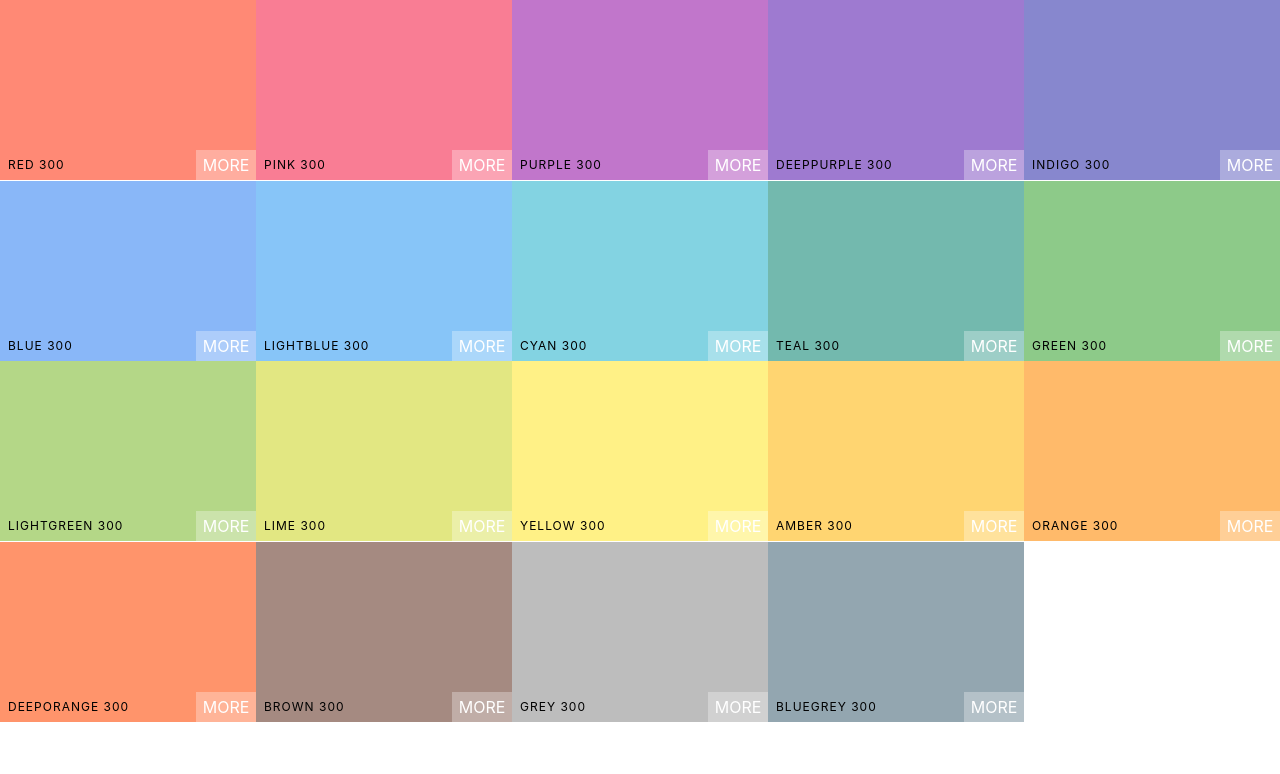
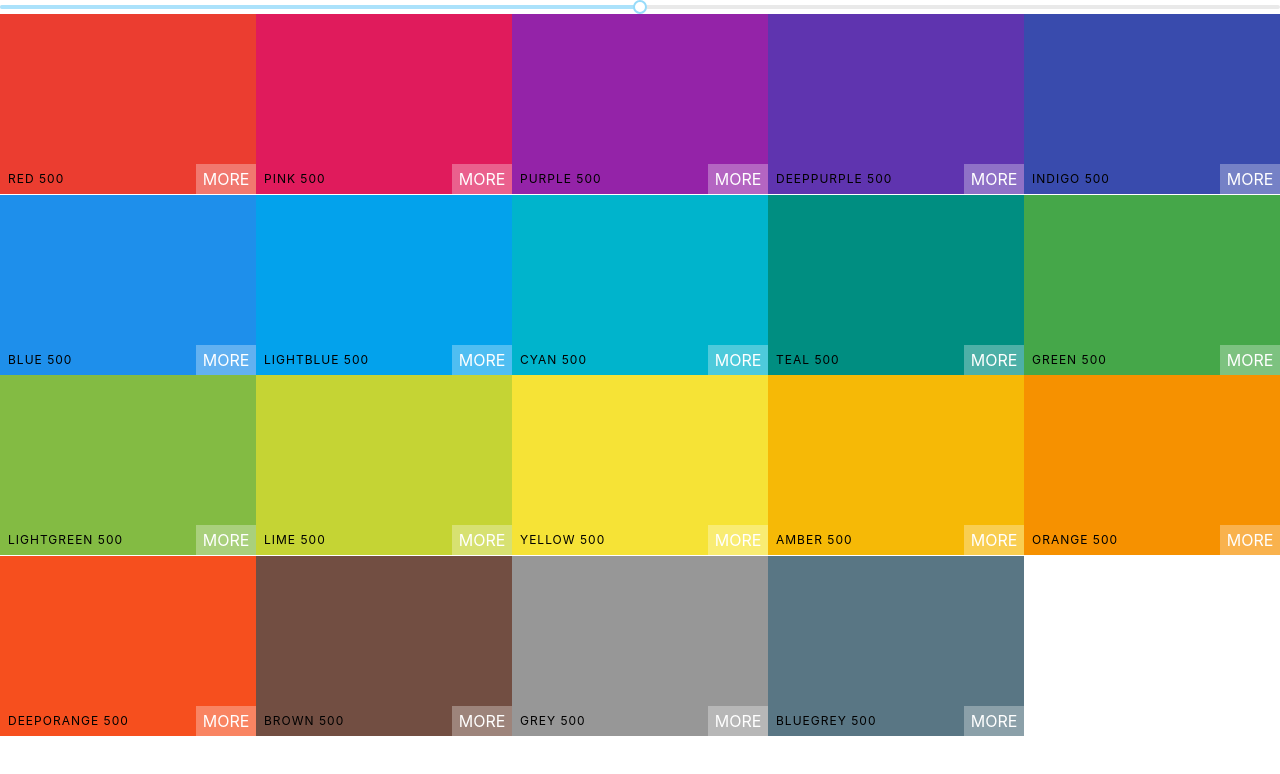
Before and after one commit to yunshine/React-Color-Palettes, a React (Create React App) app: page / in a window 1280 px wide. Shown: the top 774 px of the page. Built offline with nearby package versions, Linux system fonts and the light colour scheme.

Commit message:
Added unstyled slider for color boxes

```diff
--- a/src/Palette.js
+++ b/src/Palette.js
@@ -1,42 +1,36 @@
 import React, { Component } from 'react'; // imrc is the shortcut...
-import ColorBox from './ColorBox';
 // import -something-, { -something- } from './-something-';
 import './Palette.css';
+import 'rc-slider/assets/index.css';
 // import { Route, Switch, NavLink } from 'react-router-dom';
-
-// import { v4 as uuidv4 } from 'uuid'; // for creating unique IDs with uuidv4();
-// npm install axios (for API requests) in terminal???
+import ColorBox from './ColorBox';
+import Slider from 'rc-slider';
 
 class Palette extends Component {
   // static defaultProps = {
   //   key: value,
   // };
 
-  // constructor(props) {
-  //   super(props);
-    // this.state = { key: value };
-    // this.handleClick = this.handleClick.bind(this);
-  // }
+  constructor(props) {
+    super(props);
+    this.state = { level: 500 };
+    this.changeLevel = this.changeLevel.bind(this);
+  }
 
-  // Palette() {
-  //   this.setState({ key: value });
-  // }
-
-  // handleClick() {
-  //   this.newFunction();
-  //   this.setState(oldState => {
-  //     return { score: oldState + 3 };
-  //   })
-  // }
-  // => This is the way and the syntax to update an existing state, not:   this.setState({ score: this.state.score + 3 });
+  changeLevel(level) {
+    this.setState({ level });
+  }
 
   render() {
-    const colorBoxes = this.props.palette.colors[300].map(color => (
+    const { colors } = this.props.palette;
+    const { level } = this.state;
+    const colorBoxes = colors[level].map(color => (
       <ColorBox background={color.hex} name={color.name} />
     ));
 
     return (
       <div className="Palette">
+        <Slider defaultValue={level} min={100} max={900} step={100} onAfterChange={this.changeLevel} />
         {/* Navbar will go here... */}
         <div className="Palette-colors">
           {colorBoxes}
```
